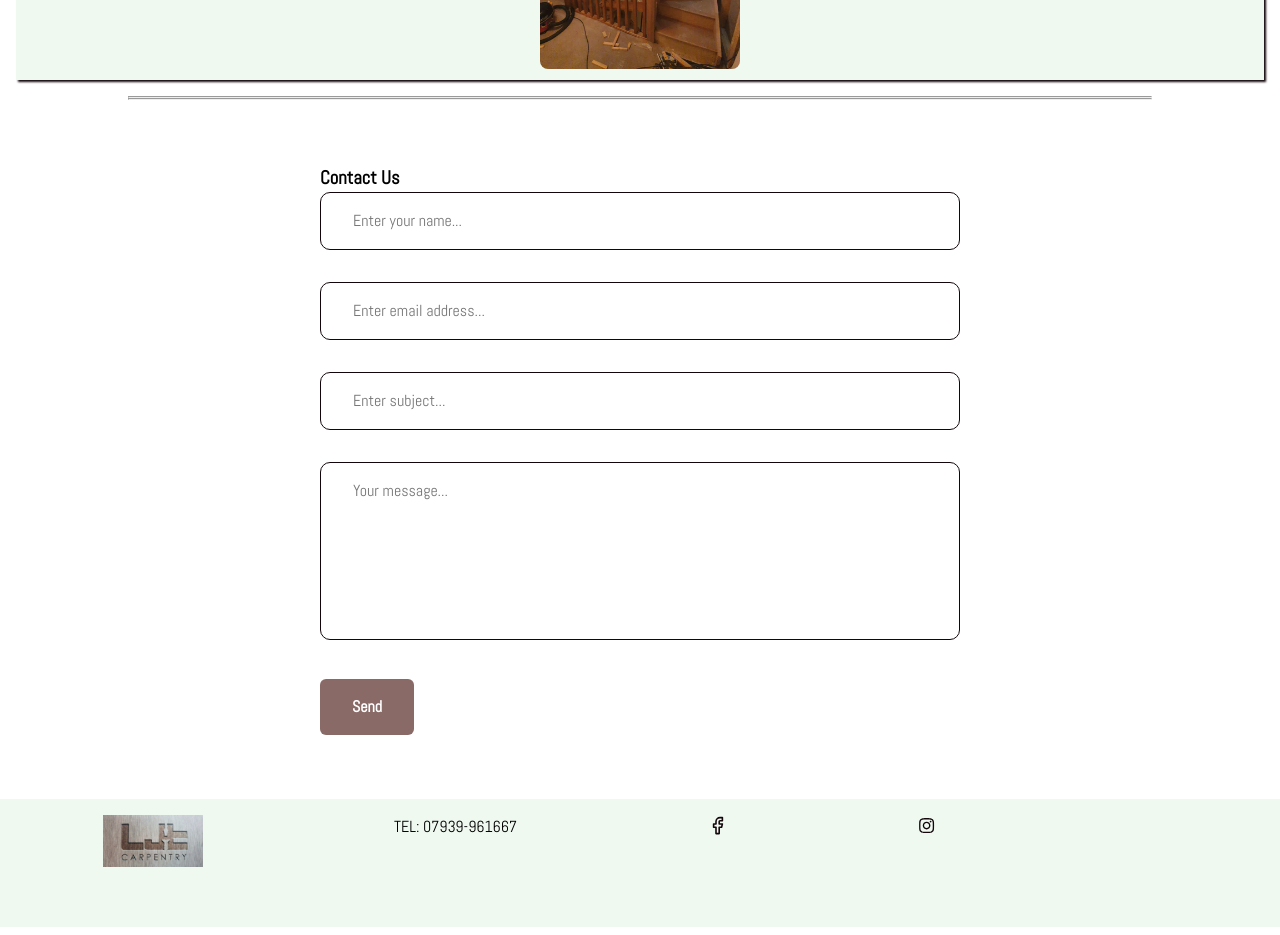
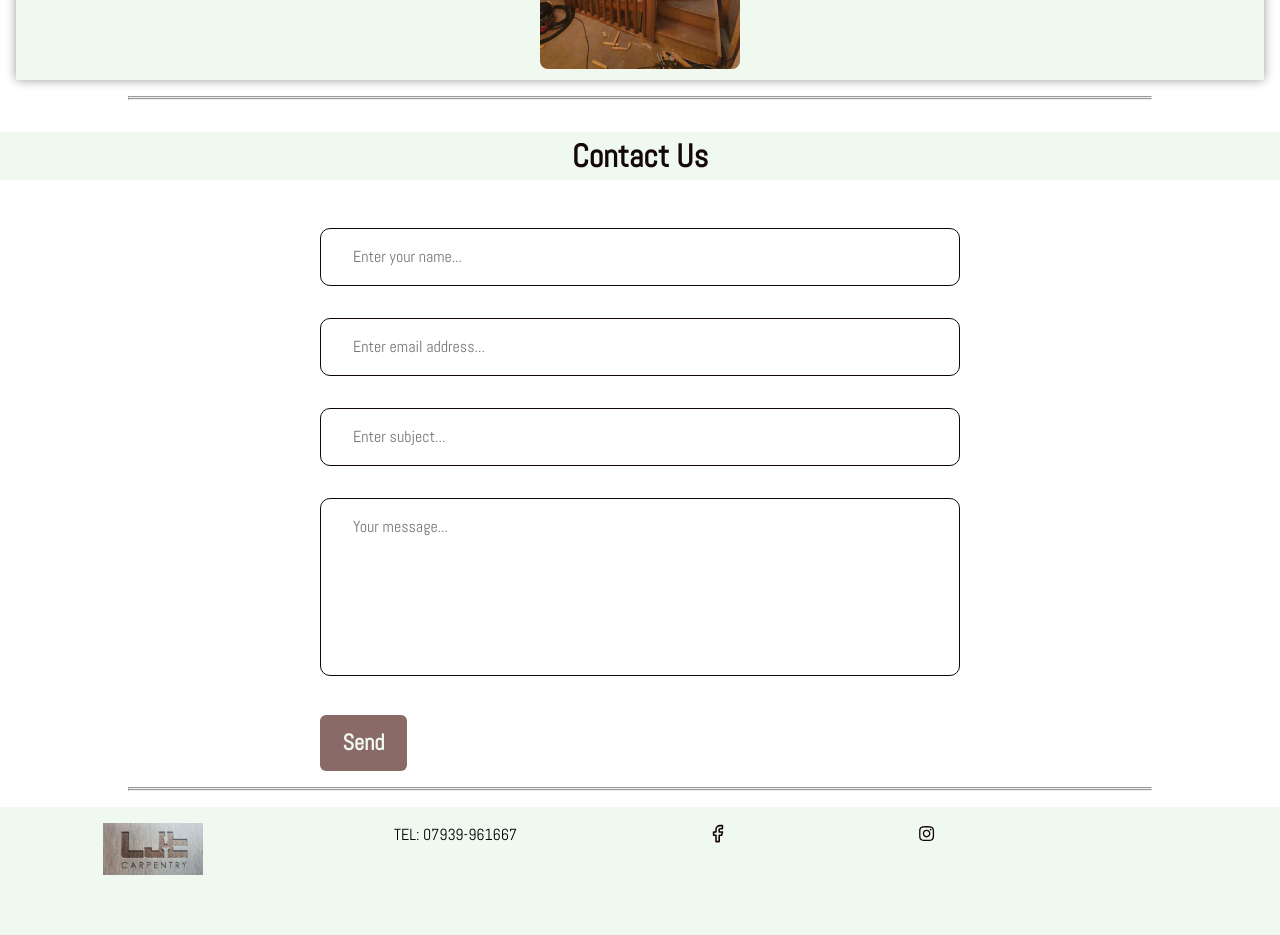
Before and after one commit to wardu/ljt-carpentary, a React (Create React App) app: page / in a window 1280 px wide. Shown: the part 2860-3795 px from the top of the page. Built offline with nearby package versions, Linux system fonts and the light colour scheme.

Commit message:
change contact layout

```diff
--- a/src/components/Contact/Contact.jsx
+++ b/src/components/Contact/Contact.jsx
@@ -2,9 +2,10 @@ import "./Contact.scss";
 
 const Contact = () => {
   return (
+    <>
+      <h3 className='contact__title'>Contact Us</h3>
       <section className='contact'>
         <div className='contact__container'>
-        <h3 className='contact__title'>Contact Us</h3>
           <form>
             <div className='form__input'>
               <input
@@ -52,6 +53,9 @@ const Contact = () => {
           </form>
         </div>
       </section>
+      <hr />
+      <hr className='form__end' />
+    </>
   );
 };
 
--- a/src/components/Contact/Contact.scss
+++ b/src/components/Contact/Contact.scss
@@ -4,7 +4,16 @@
   display: flex;
   align-items: center;
   justify-content: center;
-  padding: 4em;
+  padding: 1em 3em 1em 3em;
+
+  &__title {
+    font-size: 2em;
+    color: $clr-700;
+    text-align: center;
+    padding: 0 auto;
+    margin: 1em 0;
+    background-color: $clr-200;
+  }
 
   &__container {
     margin: 0 auto;
@@ -14,6 +23,10 @@
 }
 
 .form {
+  &__end {
+    margin-bottom: 1em;
+  }
+
   &__input {
     margin-bottom: 2em;
 
@@ -36,13 +49,13 @@
   }
   &-btn {
     text-align: center;
-    font-size: 1em;
+    font-size: 1.4em;
     border-radius: 6px;
-    padding: 1em 2em;
+    padding: 0.5em 1em;
     border: none;
     font-weight: 600;
     background-color: $clr-500;
-    color: white;
+    color: $clr-200;
     cursor: pointer;
 
     &:hover {
--- a/src/components/Projects/Projects.scss
+++ b/src/components/Projects/Projects.scss
@@ -12,7 +12,6 @@
   }
 
   &__side {
-    // width: 31%;
     margin-top: 0.6em;
     background-color: $clr-600;
     display: flex;
@@ -30,7 +29,6 @@
     }
   }
   &__title {
-    // width: 100vw;
     color: $clr-200;
     padding: 0.5em 0 0.5em 1em;
   }
@@ -43,7 +41,7 @@
     justify-content: space-around;
     align-items: center;
     padding: 0.7em;
-    box-shadow: 2px 2px 2px $clr-700;
+    box-shadow: 0 0 10px 0 rgba(0, 0, 0, 0.4);
 
     & img {
       width: 200px;
--- a/src/components/Services/Services.scss
+++ b/src/components/Services/Services.scss
@@ -22,7 +22,6 @@
       margin: 0.2em;
       background-color: $clr-200;
       border-radius: 50px;
-      // shadow
       box-shadow: 0 0 10px 0 rgba(0, 0, 0, 0.2);
     }
   }
```
Lines whose indentation alone changed are shown as unchanged.
